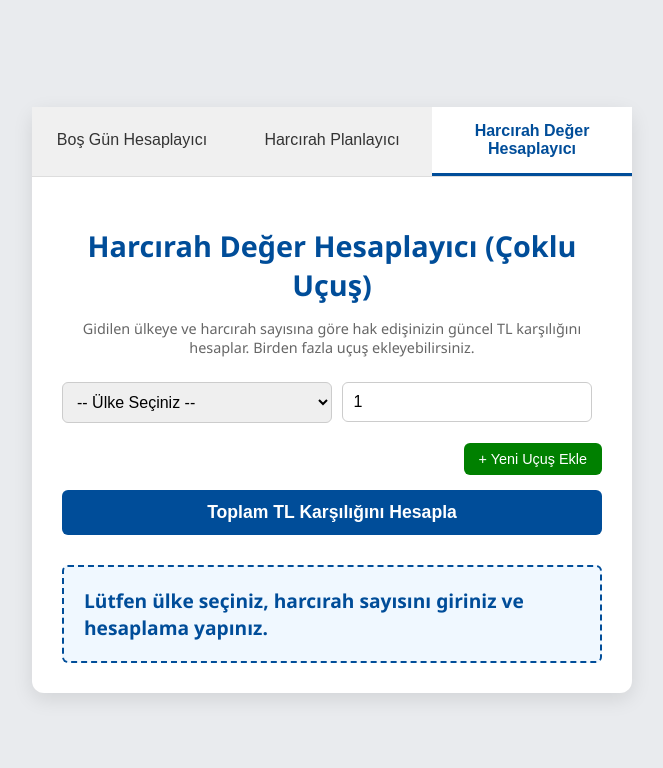
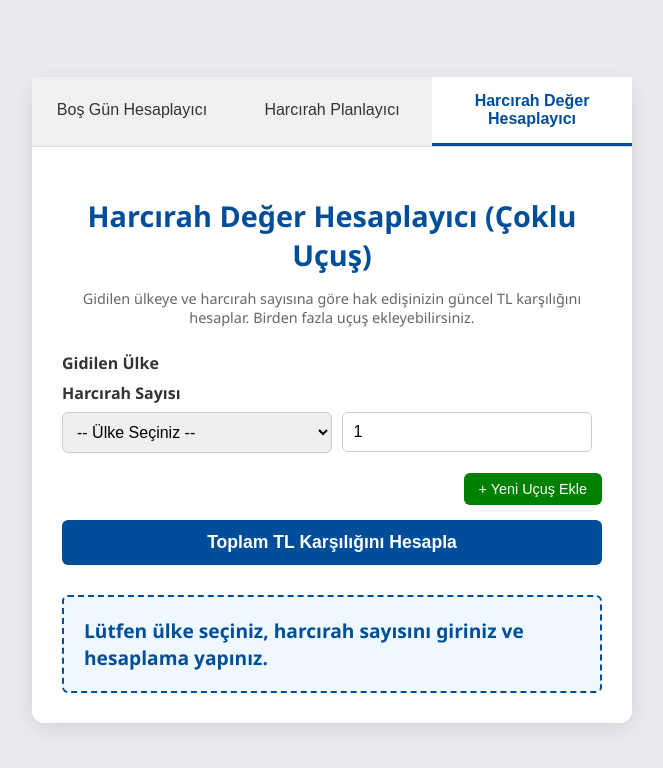
Before and after one commit to furkancetinofc/calismaalani, a plain HTML site: page index.html in a window 1280 px wide. Both pictures are taken after a click on the button "Harcırah Değer Hesaplayıcı". Shown: the whole page, without its empty margins (308-971 px from the left). Drawn offline with Linux system fonts and the light colour scheme; no server answers.

Commit message:
Update index.html

```diff
--- a/index.html
+++ b/index.html
@@ -72,6 +72,11 @@
             <h1>Harcırah Değer Hesaplayıcı (Çoklu Uçuş)</h1>
             <p class="description">Gidilen ülkeye ve harcırah sayısına göre hak edişinizin güncel TL karşılığını hesaplar. Birden fazla uçuş ekleyebilirsiniz.</p>
 
+            <div class="giris-basliklari">
+                <label>Gidilen Ülke</label>
+                <label class="sayi-label">Harcırah Sayısı</label>
+            </div>
+
             <div id="harcirahGirisleri">
                 </div>
 
```
